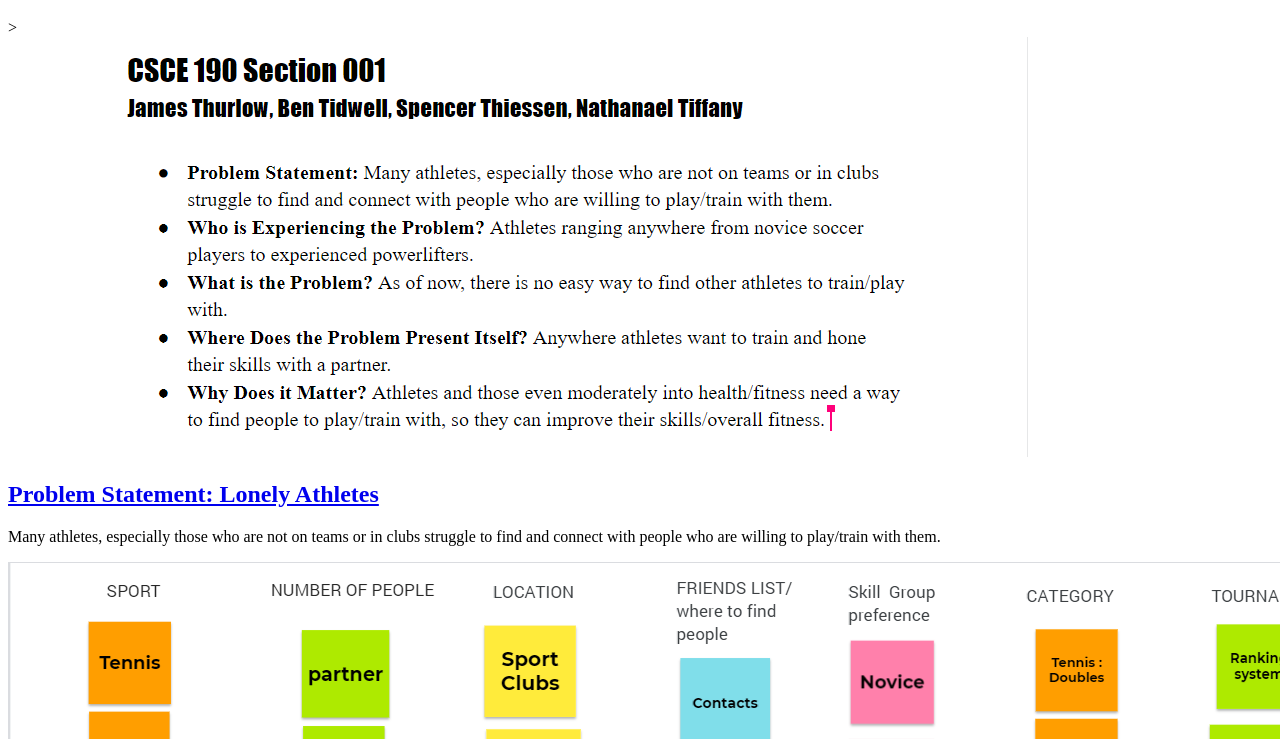
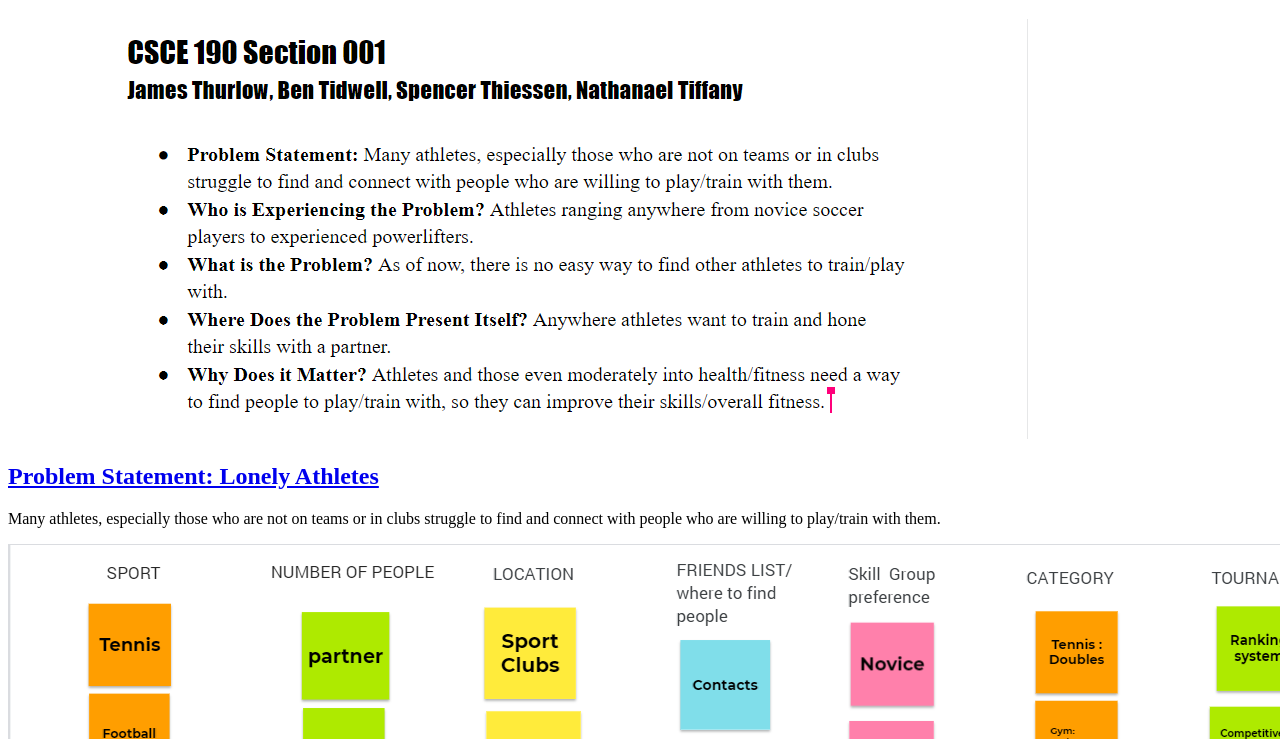
Before and after one commit to TidwelB/TidwelB.github.io, a plain HTML site: page index.html in a window 1280 px wide. Shown: the part 61-800 px from the top of the page. Drawn offline with Linux system fonts and the light colour scheme.

Commit message:
Add files via upload

```diff
--- a/index.html
+++ b/index.html
@@ -2,11 +2,13 @@
 <html>
     <head>
         <title> CSCE 190: Ben Tidwell</title>
+        <link rel="stylesheet" href="styles.css"
     </head>
     <body>
         <h1> Ben Tidwell's CSCE 190 Site</h1>
 
-<!--Problem Statement-->>
+
+<!--Problem Statement-->
         <section class="assignment">
             <a href="files/CSCE 190 Group.pdf"><img src="images/Annotation 2020-09-06 193256.png"
             <section class="ass-details">
```
